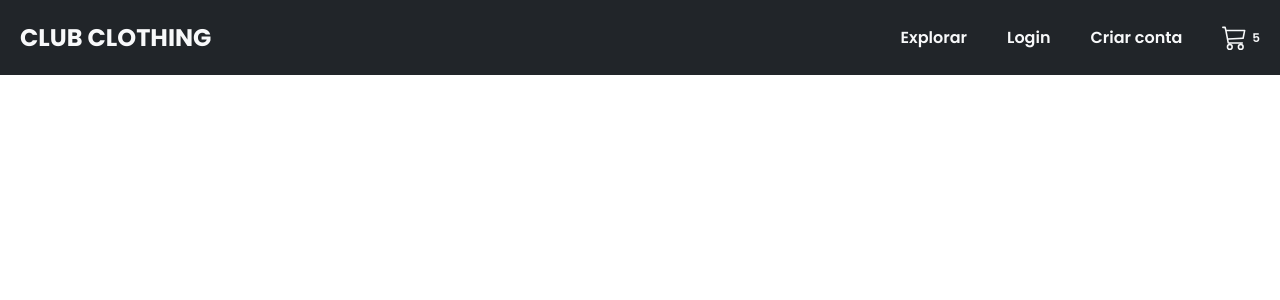
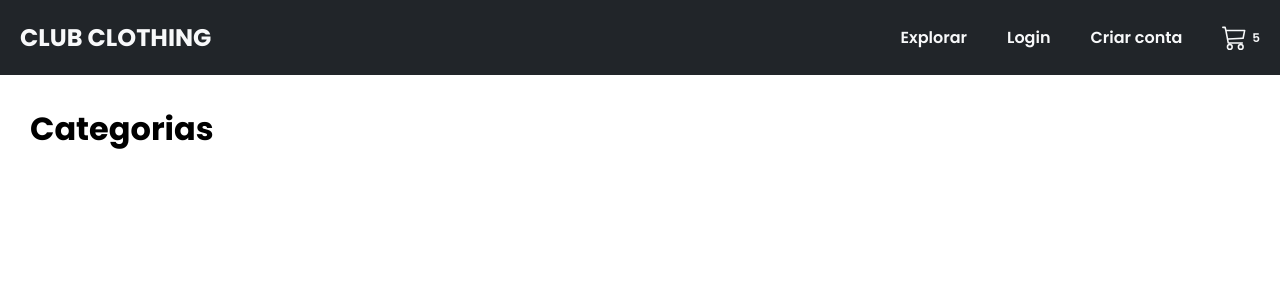
Before and after one commit to Martins-Guilherme/ecommerce, a React (Create React App) app: page / in a window 1280 px wide. Shown: the top 300 px of the page. Built offline with nearby package versions, Linux system fonts and the light colour scheme; no server answers; the database is empty.

Commit message:
feat: add Categories Components

```diff
--- /dev/null
+++ b/src/components/categoreis/categories.components.tsx
@@ -0,0 +1,44 @@
+import { useEffect, useState } from 'react';
+import './categories.styles.css';
+
+import { getDocs, collection } from 'firebase/firestore';
+
+import { db } from '../../config/firebase.config';
+import Category from '../../types/category-types';
+import { categoryConverter } from '../../converters/firebase.converters';
+
+const Categories = () => {
+  const [categories, setCategories] = useState<Category[]>([]);
+
+  const fetchCategories = async () => {
+    try {
+      const querySnapshot = await getDocs(
+        collection(db, 'categories').withConverter(categoryConverter),
+      );
+
+      const categoriesFromFirestore: Category[] = [];
+      querySnapshot.forEach((doc) => {
+        categoriesFromFirestore.push(doc.data());
+      });
+      setCategories(categoriesFromFirestore);
+    } catch (err) {
+      console.log({ err });
+    }
+  };
+
+  useEffect(() => {
+    fetchCategories();
+  }, []);
+
+  return (
+    <>
+      <div className="categories-container">
+        <div className="categories-content">
+          <h1>Categorias</h1>
+        </div>
+      </div>
+    </>
+  );
+};
+
+export default Categories;
--- /dev/null
+++ b/src/components/categoreis/categories.styles.css
@@ -0,0 +1,37 @@
+.categories-container {
+  height: 100%;
+  width: 100%;
+  display: flex;
+  justify-content: center;
+}
+
+.categories-content {
+  height: 100%;
+  width: 1920px;
+  display: grid;
+  grid-template-areas:
+    'a b'
+    'c c'
+    'd e';
+  grid-gap: 15px;
+  padding: 30px;
+}
+
+.categories-container div:nth-child(1) {
+  grid-area: a;
+}
+
+.categories-container div:nth-child(2) {
+  grid-area: b;
+}
+
+.categories-container div:nth-child(3) {
+  grid-area: c;
+}
+.categories-container div:nth-child(4) {
+  grid-area: d;
+}
+
+.categories-container div:nth-child(5) {
+  grid-area: e;
+}
--- a/src/pages/home/home.page.tsx
+++ b/src/pages/home/home.page.tsx
@@ -1,9 +1,11 @@
+import Categories from '../../components/categoreis/categories.components';
 import Header from '../../components/header/header.component';
 
 const HomePage = () => {
   return (
     <>
       <Header />
+      <Categories />
     </>
   );
 };
```
